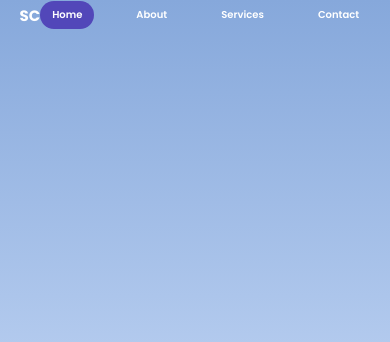
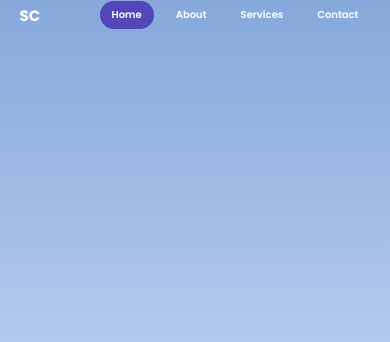
Before and after one commit to ShakespeareChabungbam/Shakespearech, a plain HTML site: page index.html in a window 390 px wide. Shown: the top 342 px of the page. Drawn offline with Linux system fonts and the light colour scheme.

Commit message:
Update style.css

```diff
--- a/style.css
+++ b/style.css
@@ -215,6 +215,10 @@ p a:hover {
         font-size: 15px; /* Further reduced font size for smaller screens */
     }
 
+    header nav {
+    display: flex;
+    gap: 10px;
+}
     header nav a {
         font-size: 10px;
         font-weight: 600;
```
